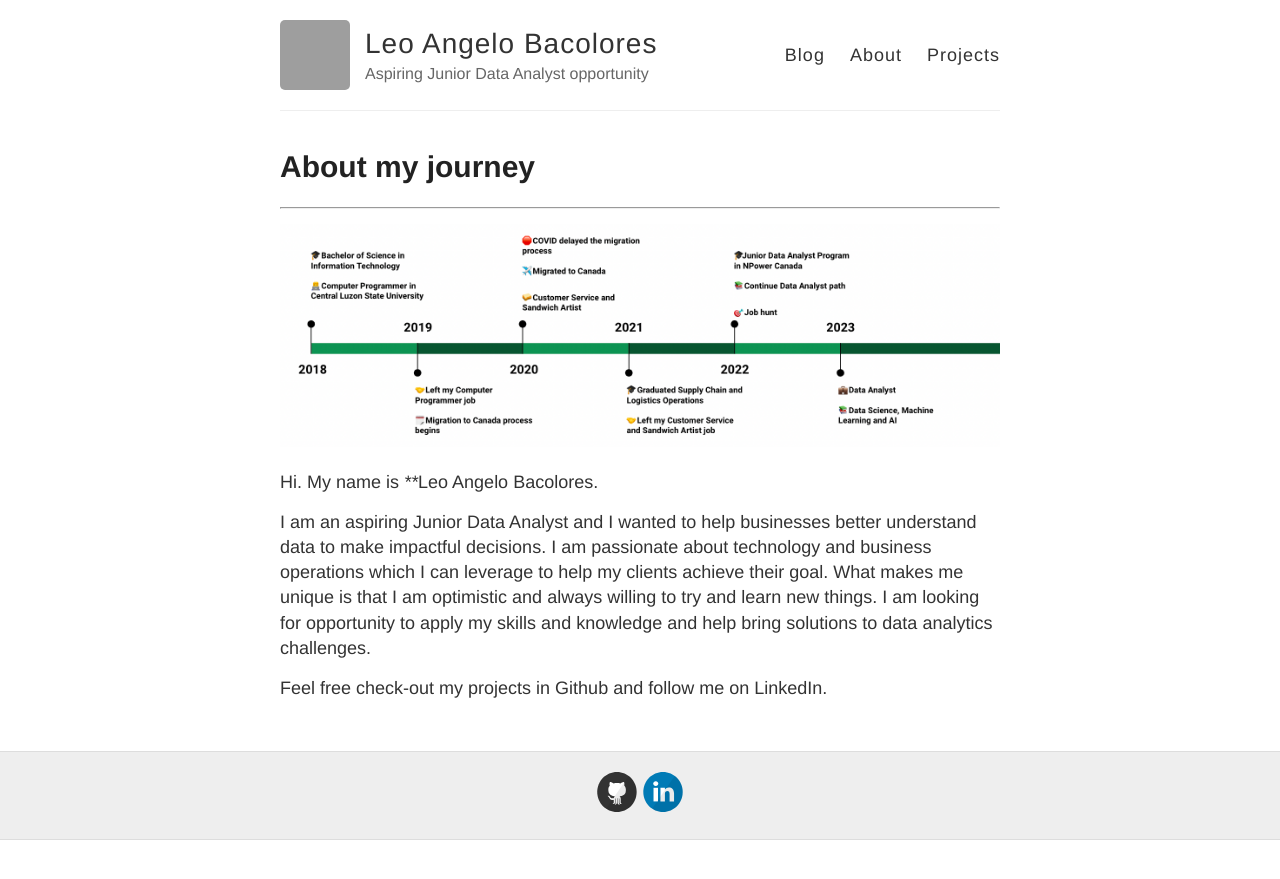
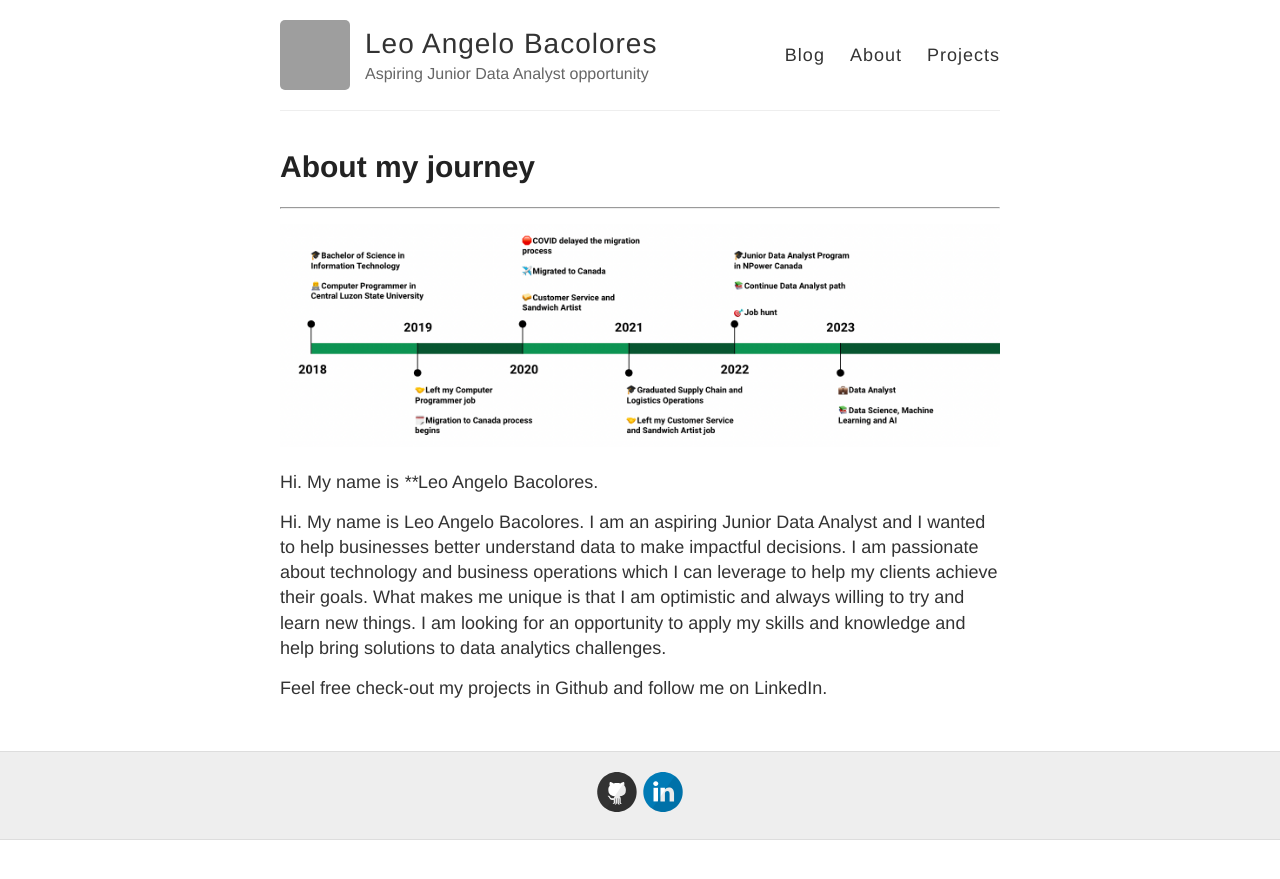
Before and after one commit to leoangelovb/resume-based-on-jekyll, a Jekyll site: the page built from about.md, in a window 1280 px wide. Shown: the top 879 px of the page. Built offline with Jekyll 4.4.1, drawn with Linux system fonts in a browser that asks for light colours; grey boxes are pictures that could not be loaded.

Commit message:
Update about.md

```diff
--- a/about.md
+++ b/about.md
@@ -10,6 +10,7 @@ published: true
 
 Hi. My name is ****Leo Angelo Bacolores.
 
-I am an aspiring Junior Data Analyst and I wanted to help businesses better understand data to make impactful decisions. I am passionate about technology and business operations which I can leverage to help my clients achieve their goal. What makes me unique is that I am optimistic and always willing to try and learn new things. I am looking for opportunity to apply my skills and knowledge and help bring solutions to data analytics challenges.
+Hi. My name is Leo Angelo Bacolores.
+I am an aspiring Junior Data Analyst and I wanted to help businesses better understand data to make impactful decisions. I am passionate about technology and business operations which I can leverage to help my clients achieve their goals. What makes me unique is that I am optimistic and always willing to try and learn new things. I am looking for an opportunity to apply my skills and knowledge and help bring solutions to data analytics challenges.
 
 Feel free check-out my projects in Github and follow me on LinkedIn.
```
